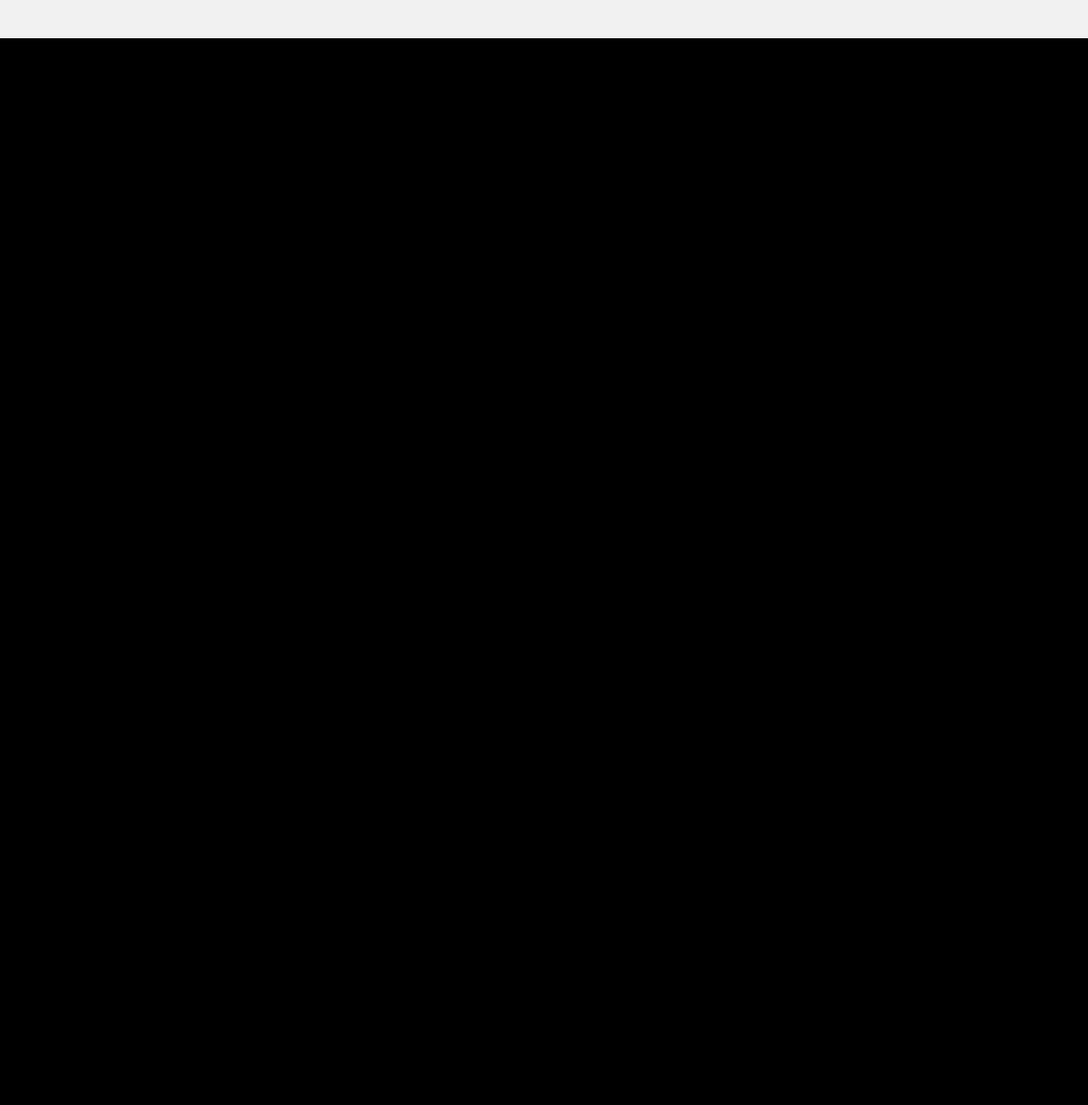
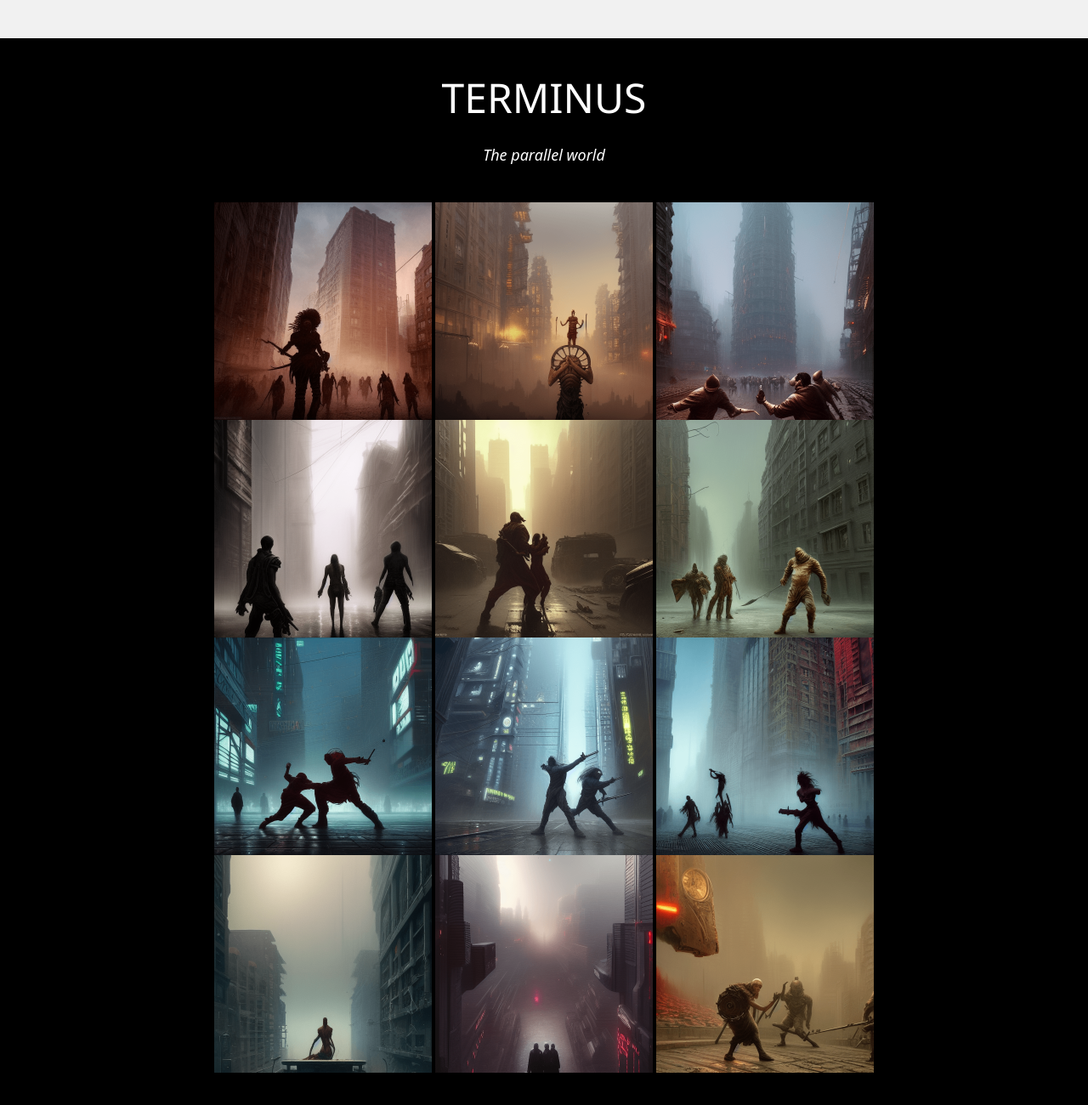
Before and after one commit to mazetoken/renderai, a plain HTML site: page index.html in a window 1280 px wide. Shown: the part 3594-4894 px from the top of the page at 85% size. Before the commit the page ends 3639 px from the top, so only its background shows below. Drawn offline with nearby package versions, Linux system fonts and the light colour scheme.

Commit message:
Terminus

```diff
--- a/index.html
+++ b/index.html
@@ -89,5 +89,31 @@ body {background-color: black;}
     <br>
     <p><a href="https://www.w3schools.com/w3css/default.asp" target="_blank" class="w3-hover-text-green">w3.css</a></p>
   </footer>
+
+  <div class="w3-content" style="max-width: 1024px;">
+
+    <div class="w3-container w3-black w3-large w3-padding-24">
+      <h2 class="w3-center w3-xxxlarge">TERMINUS</h2>
+      <p class="w3-center"><i>The parallel world</i></p>
+    </div>
+
+    <div class="w3-center">
+      <img src="img/8t.png" style="width:25%">
+      <img src="img/6t.png" style="width:25%">
+      <img src="img/5t.png" style="width:25%"><br>
+      <img src="img/1t.png" style="width:25%">
+      <img src="img/4t.png" style="width:25%">
+      <img src="img/9t.png" style="width:25%"><br>
+      <img src="img/3t.png" style="width:25%">
+      <img src="img/2t.png" style="width:25%">
+      <img src="img/10t.png" style="width:25%"><br>
+      <img src="img/12t.png" style="width:25%">
+      <img src="img/11t.png" style="width:25%">
+      <img src="img/7t.png" style="width:25%">
+    </div>
+
+  </div>
+  <br><br>
+
 </body>
 </html>
```
Also changed, not shown: img/10t.png (added), img/11t.png (added), img/12t.png (added), img/1t.png (added), img/2t.png (added), img/3t.png (added), img/4t.png (added), img/5t.png (added), img/6t.png (added), img/7t.png (added), img/8t.png (added), img/9t.png (added).
